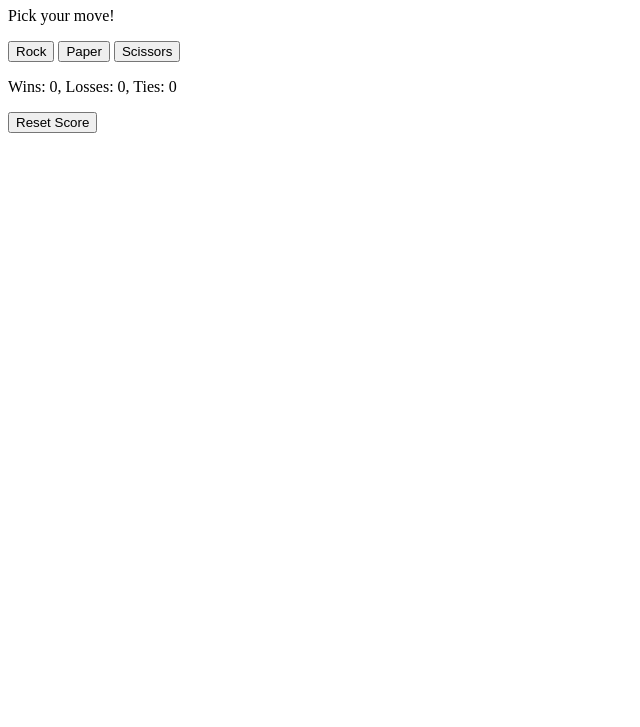
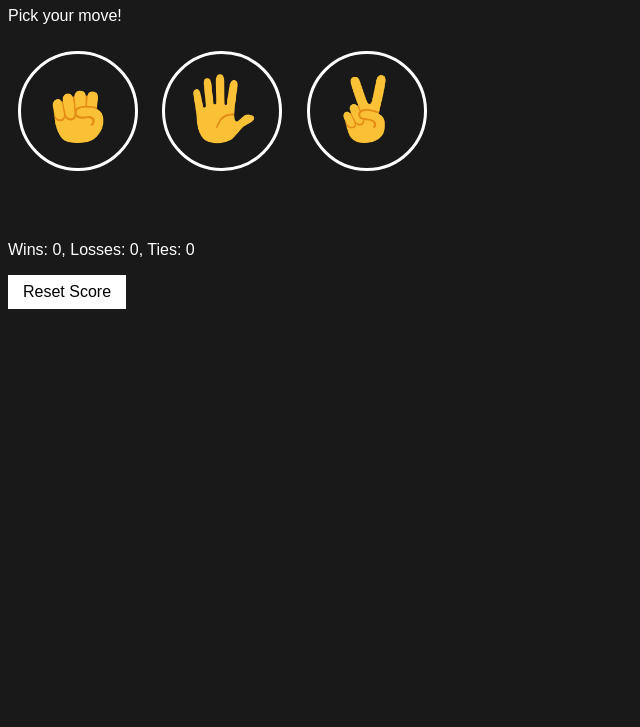
Before and after one commit to e-kamasah/Rock-paper-scissors-game, a plain HTML site: page index.html in a window 1280 px wide. Shown: the part 73-800 px from the top of the page, without its empty margins (0-640 px from the left). Drawn offline with Linux system fonts and the light colour scheme.

Commit message:
added css to make the game look better

```diff
--- a/index.html
+++ b/index.html
@@ -17,23 +17,33 @@
         <p>Pick your move!</p>
 
 
-        <button onclick="
+        <button  class="move-button"
+          onclick="
         playGame('rock');
-      ">Rock</button>
 
-      <button onclick="
+      "><img src="images/rock-emoji.png" class="move-icon"></button>
+
+      <button  class="move-button"
+        onclick="
         playGame('paper');
-      ">Paper</button>
+      "><img src="images/paper-emoji.png" class="move-icon"></button>
 
-      <button onclick="
+      <button  class="move-button"
+        onclick="
         playGame('scissors');
-      ">Scissors</button>
+      ">
+      <img src="images/scissors-emoji.png" class="move-icon"></button>
 
-      <p class="js-result"></p>
-      <p class="js-moves"></p>
-      <p class="js-score"></p>
+      <p class="js-result result"></p>
 
-      <button onclick="
+      <p class="js-moves">
+
+      </p>
+
+      <p class="js-score score"></p>
+
+      <button class="reset-score-button"
+        onclick="
         score.wins = 0;
         score.losses = 0;
         score.ties = 0;
--- a/script.js
+++ b/script.js
@@ -65,7 +65,10 @@ let score = JSON.parse(localStorage.getItem('score')) || {
 
     document.querySelector('.js-result') .innerHTML = result;
 
-    document.querySelector('.js-moves').innerHTML = `You ${playerMove} - ${computerMove} Computer`;
+    document.querySelector('.js-moves').innerHTML = ` You
+        <img src="images/${playerMove}-emoji.png" class="move-icon">
+        <img src="images/${computerMove}-emoji.png" class="move-icon">
+        Computer`;
 
 
 
--- a/styles.css
+++ b/styles.css
@@ -0,0 +1,38 @@
+body{
+    background-color: rgb(25, 25, 25);
+    color: white;
+    font-family: Arial, Helvetica, sans-serif;
+}
+
+.move-icon{
+
+    width: 70px;
+    border-style: none;
+}
+
+.move-button{
+    background-color: transparent;
+    border: 3px solid white;
+    width: 120px;
+    height: 120px;
+    border-radius: 60px;
+    margin: 10px;
+    cursor: pointer;
+
+}
+
+.result{
+    font-weight: bold;
+}
+
+.score{
+    margin-top: 60px;
+}
+
+.reset-score-button{
+    background-color: white;
+    border: none;
+    font-size: 16px;
+    padding: 8px 15px;
+    cursor: pointer;
+}
```
Also changed, not shown: images/paper-emoji.png (added), images/rock-emoji.png (added), images/scissors-emoji.png (added).
